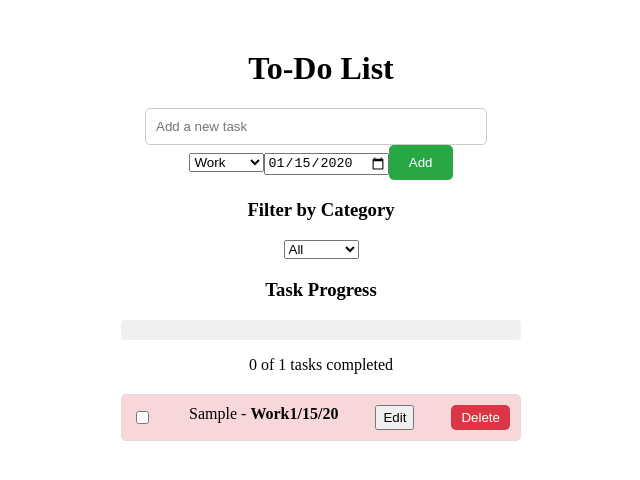
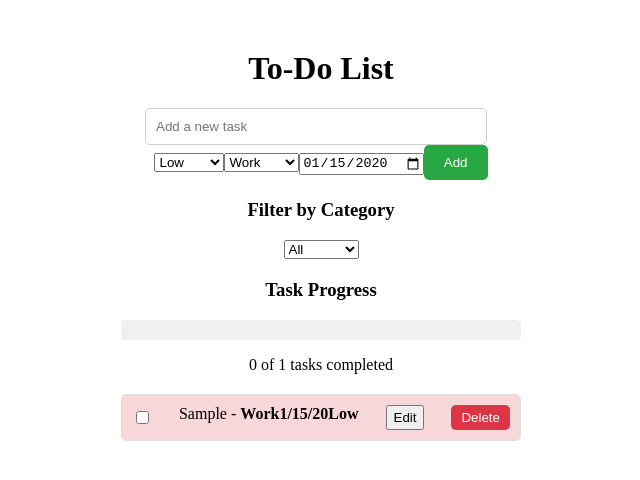
Before and after one commit to MOQRAN/todo-list, an Angular app: page / in a window 1280 px wide. Both pictures are taken after typing "Sample", "2020-01-15" into the empty fields and a click on the button "Add". Shown: the top 480 px of the page, without its empty margins (319-959 px from the left). Built offline with nearby package versions, Linux system fonts and the light colour scheme.

Commit message:
adding priority to the task

```diff
--- a/src/app/todo.service.ts
+++ b/src/app/todo.service.ts
@@ -4,7 +4,8 @@ export interface Todo {
   task: string;
   category: string;
   dueDate:string,
-  completed: boolean
+  completed: boolean,
+  priority: string;
 }
 
 @Injectable({
@@ -21,11 +22,15 @@ export class TodoService {
   }
 
   getTodos() {
-    return this.todos;
+    return this.todos.sort((a, b) => this.comparePriority(a.priority, b.priority));
+  }
+  comparePriority(a: string, b: string): number {
+    const priorityMap: { [key: string]: number } = { 'High': 1, 'Medium': 2, 'Low': 3 };
+    return priorityMap[a as keyof typeof priorityMap] - priorityMap[b as keyof typeof priorityMap];
   }
 
-  addTodo(task: string, category: string,dueDate:string) {
-    this.todos.push({ task, category,dueDate, completed:false});
+  addTodo(task: string, category: string,dueDate:string, priority: string) {
+    this.todos.push({ task, category,dueDate, completed:false,priority});
     this.todos.sort((a, b) => new Date(a.dueDate).getTime() - new Date(b.dueDate).getTime());
     this.saveTodos();
   }
--- a/src/app/todo/todo.component.css
+++ b/src/app/todo/todo.component.css
@@ -80,3 +80,7 @@
   text-decoration: line-through;
   color: gray;
 }
+.priority-high {
+  font-weight: bold;
+  color: red;
+}
--- a/src/app/todo/todo.component.html
+++ b/src/app/todo/todo.component.html
@@ -6,6 +6,11 @@
     placeholder="Add a new task"
     class="input-task"
   />
+  <select [(ngModel)]="newPriority" class="priority-select">
+    <option value="Low">Low</option>
+    <option value="Medium">Medium</option>
+    <option value="High">High</option>
+  </select>
   <select [(ngModel)]="newCategory" class="category-select">
     <option value="Work">Work</option>
     <option value="Personal">Personal</option>
@@ -39,11 +44,13 @@
       class="todo-item"
       [ngClass]="{ overdue: isOverdue(todo.dueDate) }"
       [@taskState]
+      [class.priority-high]="todo.priority === 'High'"
     >
     <input type="checkbox" [(ngModel)]="todo.completed" (click)="toggleCompletion(i)" />
       <span [class.completed]="todo.completed" *ngIf="!editingIndex || editingIndex !== i"
         >{{ todo.task }} - <strong>{{ todo.category }}</strong>
         <strong>{{ todo.dueDate | date : "shortDate" }}</strong>
+        <strong>{{ todo.priority }}</strong>
       </span>
       <input *ngIf="editingIndex === i" [(ngModel)]="editedTask" />
       <button
--- a/src/app/todo/todo.component.ts
+++ b/src/app/todo/todo.component.ts
@@ -17,6 +17,7 @@ export class TodoComponent {
   newTodo: string = '';
   newCategory: string = 'Work';
   dueDate: string = '';
+  newPriority: string = 'Low';
   todos: Todo[] = [];
   filteredTodos: Todo[] = [];
   filterCategory: string = '';
@@ -33,7 +34,7 @@ export class TodoComponent {
 
   addTodo() {
     if (this.newTodo.trim()) {
-      this.todoService.addTodo(this.newTodo.trim(), this.newCategory,this.dueDate);
+      this.todoService.addTodo(this.newTodo.trim(), this.newCategory,this.dueDate,this.newPriority);
       this.newTodo = '';
       this.filterTodos();
     }
```
